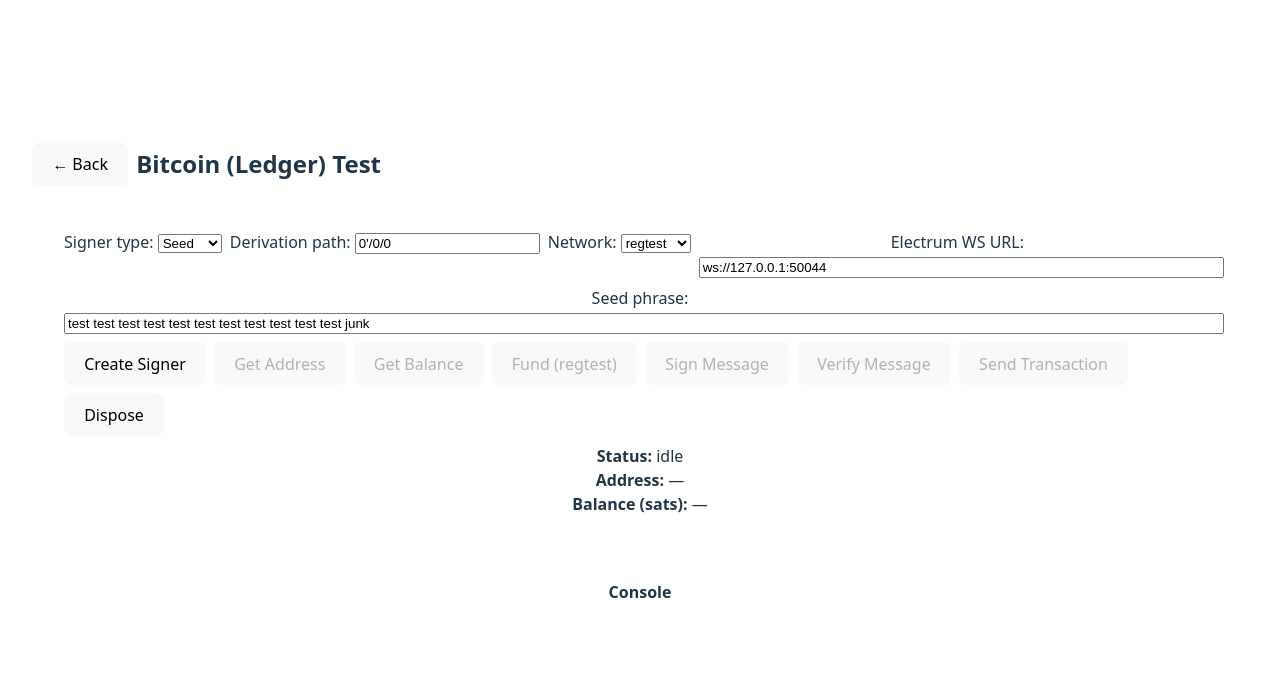
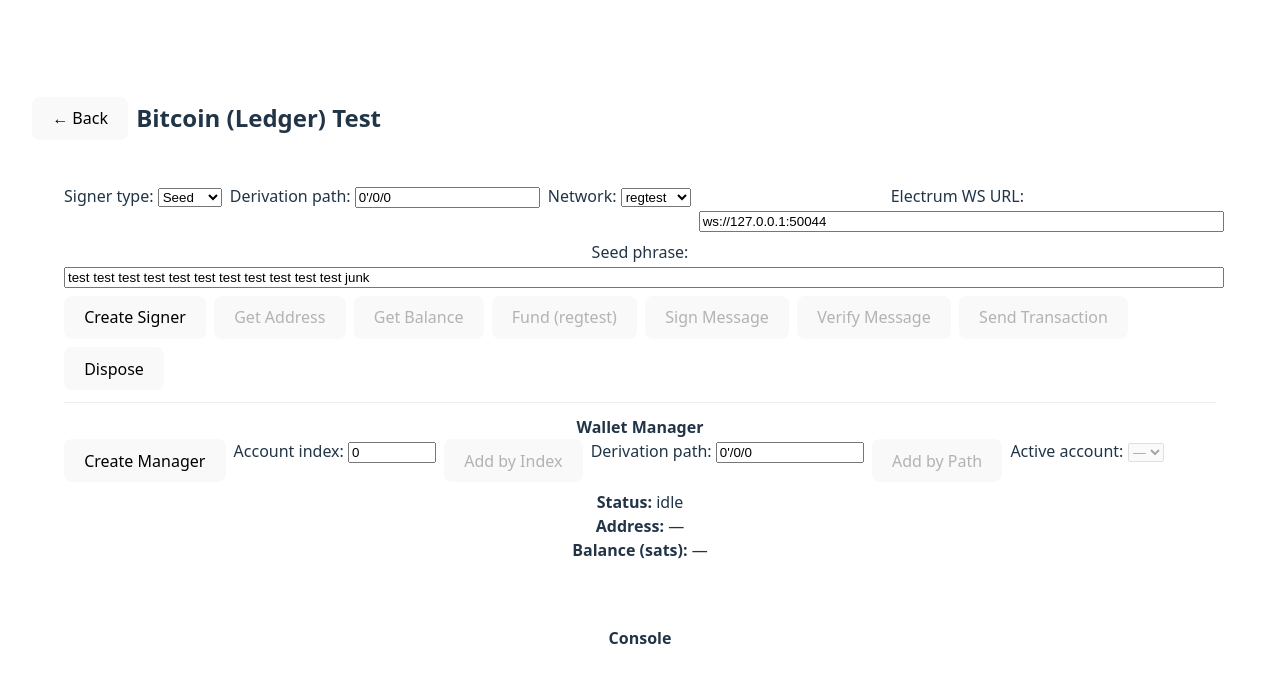
Before and after one commit to claudiovb/wdk-ledger-tests, a React (Vite) app: page / in a window 1280 px wide. Both pictures are taken after a click on the button "Bitcoin (Ledger)". Shown: the top 682 px of the page. Built offline with nearby package versions, Linux system fonts and the light colour scheme.

Commit message:
add BtcWalletManager for testing

```diff
--- a/src/components/BtcTester.jsx
+++ b/src/components/BtcTester.jsx
@@ -1,6 +1,9 @@
 import { useMemo, useState, useEffect } from "react";
 
-import { ElectrumWs, WalletAccountBtc } from "@tetherto/wdk-wallet-btc";
+import WalletManagerBtc, {
+  ElectrumWs,
+  WalletAccountBtc,
+} from "@tetherto/wdk-wallet-btc";
 import { SeedSignerBtc } from "@tetherto/wdk-wallet-btc/signers";
 import LedgerSignerBtc from "@tetherto/wdk-wallet-btc/signers/ledger";
 
@@ -27,6 +30,11 @@
   const [address, setAddress] = useState("—");
   const [balance, setBalance] = useState("—");
   const [wallet, setWallet] = useState(null);
+  const [manager, setManager] = useState(null);
+  const [managerAccounts, setManagerAccounts] = useState([]); // { key, path, address, account }
+  const [mgrIndex, setMgrIndex] = useState(0);
+  const [mgrPath, setMgrPath] = useState(`0'/0/0`);
+  const [selectedMgrKey, setSelectedMgrKey] = useState("");
   const [signature, setSignature] = useState("");
   const [logs, setLogs] = useState([]);
 
@@ -230,15 +238,104 @@
     }
   };
 
+  const handleCreateManager = async () => {
+    setStatus("creating manager…");
+    appendLog(
+      `createManager: type=${signerType} network=${network} electrum=${electrumUrl}`
+    );
+    try {
+      const config = buildConfig();
+      let mgr;
+      if (signerType === "seed") {
+        const root = new SeedSignerBtc(seed, config);
+        mgr = new WalletManagerBtc(root, config);
+      } else {
+        appendLog(
+          "ledger selected for manager: ensure 'Bitcoin' app is open on your Ledger device."
+        );
+        const ledgerRoot = new LedgerSignerBtc(`0'`, config);
+        mgr = new WalletManagerBtc(ledgerRoot, config);
+      }
+      setManager(mgr);
+      setManagerAccounts([]);
+      setSelectedMgrKey("");
+      appendLog("manager created");
+      setStatus("ready");
+    } catch (e) {
+      appendLog(`createManager error: ${e?.message || e}`, "error");
+      setStatus("idle");
+    }
+  };
+
+  const handleManagerAddByIndex = async () => {
+    if (!manager) return;
+    setStatus("adding account by index…");
+    appendLog(`manager.getAccount index=${mgrIndex}`);
+    try {
+      const account = await manager.getAccount(Number(mgrIndex) || 0);
+      const addr = await account.getAddress();
+      const path = account.path;
+      const key = `idx:${mgrIndex}:${addr}`;
+      setManagerAccounts((prev) => [
+        ...prev,
+        { key, path, address: addr, account },
+      ]);
+      appendLog(`added account idx=${mgrIndex} path=${path} addr=${addr}`);
+    } catch (e) {
+      appendLog(`manager.getAccount error: ${e?.message || e}`, "error");
+    } finally {
+      setStatus("idle");
+    }
+  };
+
+  const handleManagerAddByPath = async () => {
+    if (!manager) return;
+    setStatus("adding account by path…");
+    appendLog(`manager.getAccountByPath path=${mgrPath}`);
+    try {
+      const account = await manager.getAccountByPath(mgrPath);
+      const addr = await account.getAddress();
+      const path = account.path;
+      const key = `path:${mgrPath}:${addr}`;
+      setManagerAccounts((prev) => [
+        ...prev,
+        { key, path, address: addr, account },
+      ]);
+      appendLog(`added account path=${path} addr=${addr}`);
+    } catch (e) {
+      appendLog(`manager.getAccountByPath error: ${e?.message || e}`, "error");
+    } finally {
+      setStatus("idle");
+    }
+  };
+
+  const handleSelectManagerAccount = async (key) => {
+    setSelectedMgrKey(key);
+    const entry = managerAccounts.find((a) => a.key === key);
+    if (!entry) return;
+    setWallet(entry.account);
+    try {
+      const addr = await entry.account.getAddress();
+      setAddress(addr);
+      appendLog(`active account set: ${entry.path} (${addr})`);
+    } catch (e) {
+      appendLog(`select account getAddress error: ${e?.message || e}`, "error");
+    }
+  };
+
   const handleDispose = () => {
     setStatus("disposing…");
     appendLog("dispose clicked");
     try {
       wallet?.dispose?.();
+      manager?.dispose?.();
     } catch (e) {
       appendLog(`dispose error: ${e?.message || e}`, "error");
     }
     setWallet(null);
+    setManager(null);
+    setManagerAccounts([]);
+    setSelectedMgrKey("");
     setAddress("—");
     setBalance("—");
     setSignature("");
@@ -332,6 +429,53 @@
           <button onClick={handleDispose}>Dispose</button>
         </div>
 
+        <div
+          style={{ marginTop: 12, paddingTop: 12, borderTop: "1px solid #eee" }}
+        >
+          <b>Wallet Manager</b>
+          <div style={fieldRowStyle}>
+            <button onClick={handleCreateManager}>Create Manager</button>
+            <label>
+              Account index:{" "}
+              <input
+                type="number"
+                value={mgrIndex}
+                onChange={(e) => setMgrIndex(e.target.value)}
+                style={{ width: 80 }}
+              />
+            </label>
+            <button onClick={handleManagerAddByIndex} disabled={!manager}>
+              Add by Index
+            </button>
+            <label>
+              Derivation path:{" "}
+              <input
+                value={mgrPath}
+                onChange={(e) => setMgrPath(e.target.value)}
+                style={{ width: 140 }}
+              />
+            </label>
+            <button onClick={handleManagerAddByPath} disabled={!manager}>
+              Add by Path
+            </button>
+            <label>
+              Active account:{" "}
+              <select
+                value={selectedMgrKey}
+                onChange={(e) => handleSelectManagerAccount(e.target.value)}
+                disabled={!managerAccounts.length}
+              >
+                <option value="">—</option>
+                {managerAccounts.map((a) => (
+                  <option key={a.key} value={a.key}>
+                    {a.path} — {a.address.slice(0, 10)}…
+                  </option>
+                ))}
+              </select>
+            </label>
+          </div>
+        </div>
+
         <div>
           <div>
             <b>Status:</b> {status}
```
